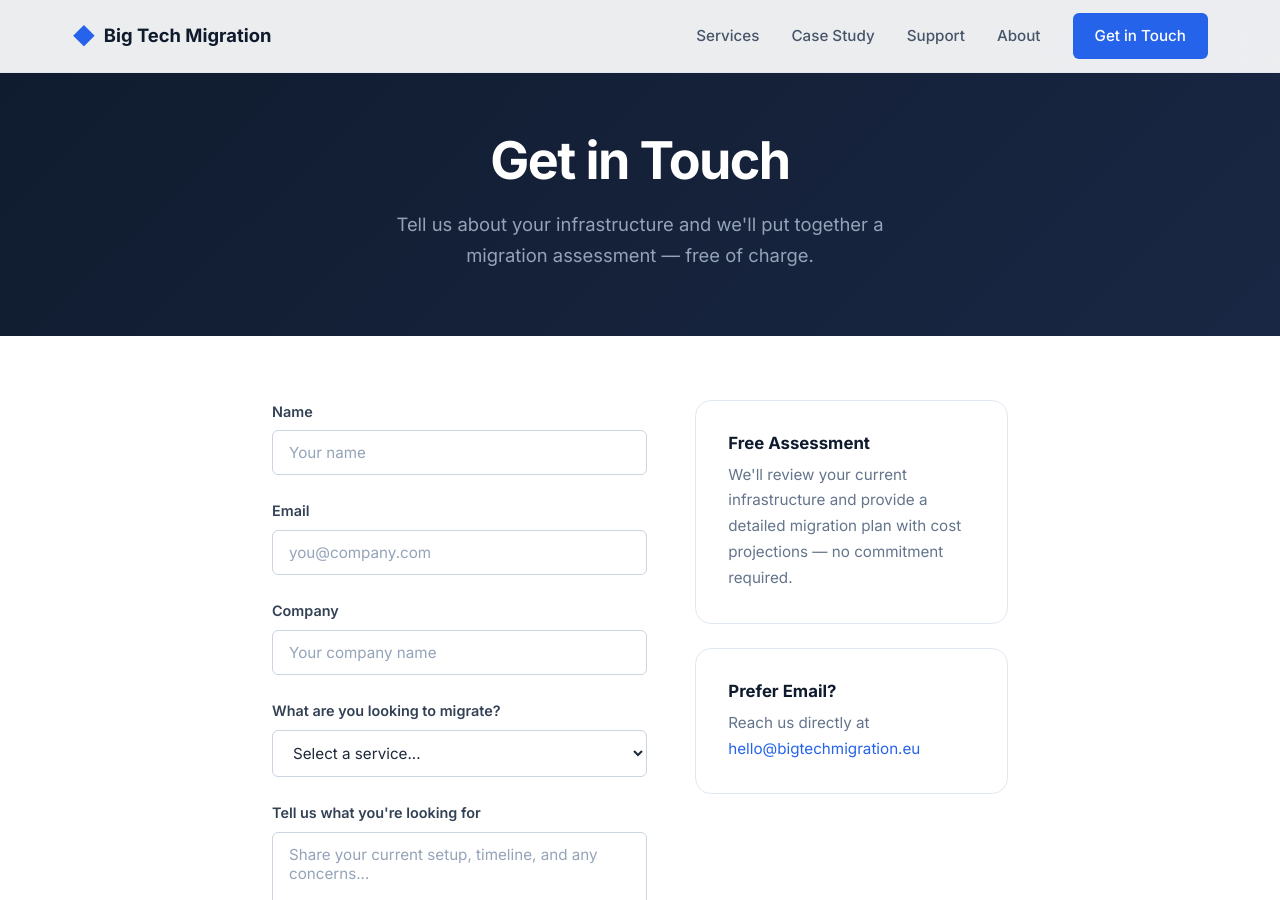
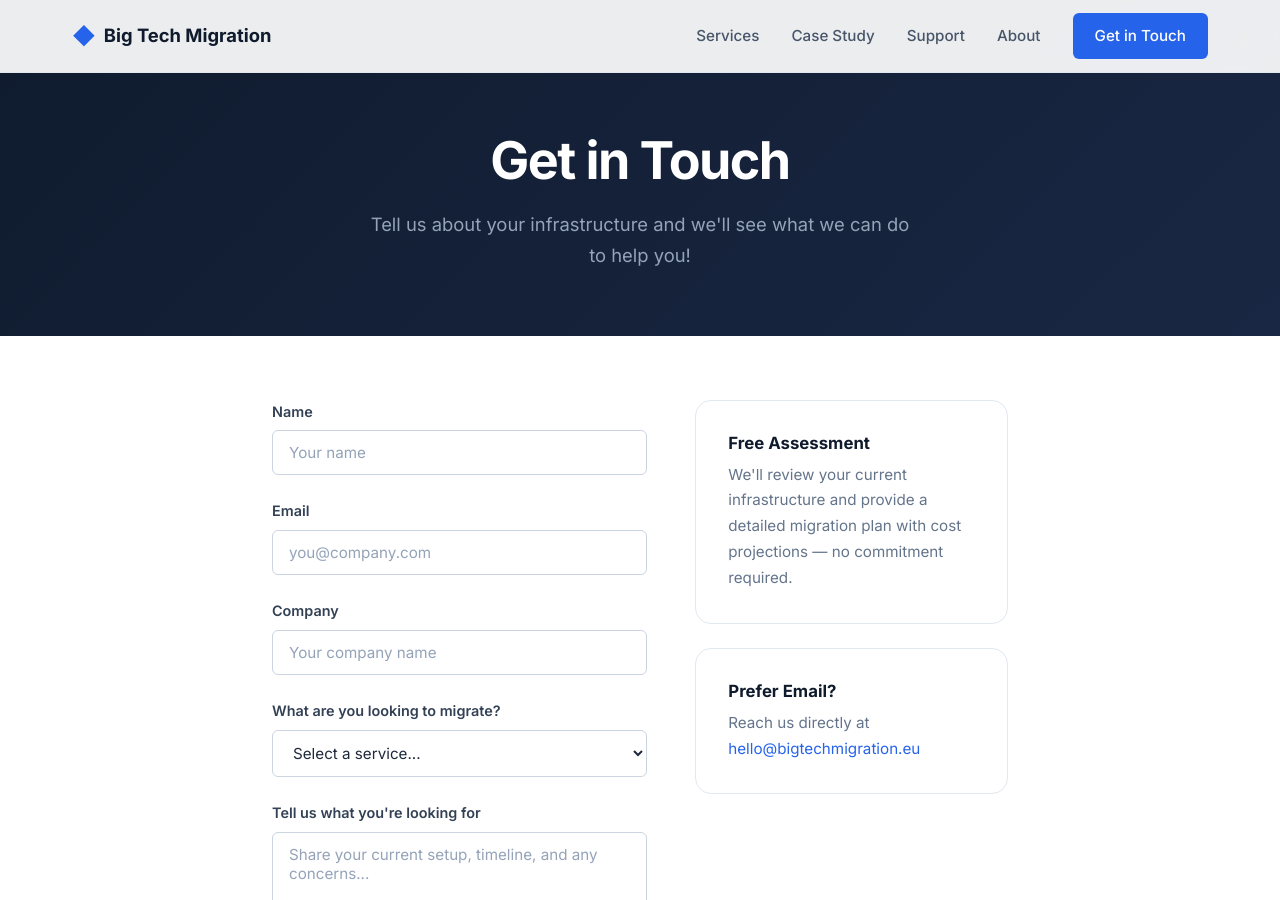
Before and after one commit to bigtechmigration/bigtechmigration.github.io, a Jekyll site: the page built from contact.html, in a window 1280 px wide and 900 px high. Built offline with Jekyll 4.4.1, drawn with Linux system fonts in a browser that asks for light colours.

Commit message:
update contact

```diff
--- a/contact.html
+++ b/contact.html
@@ -7,7 +7,7 @@ permalink: /contact/
 <section class="page-hero">
   <div class="container">
     <h1>Get in Touch</h1>
-    <p class="subtitle">Tell us about your infrastructure and we'll put together a migration assessment — free of charge.</p>
+    <p class="subtitle">Tell us about your infrastructure and we'll see what we can do to help you!</p>
   </div>
 </section>
 
```
